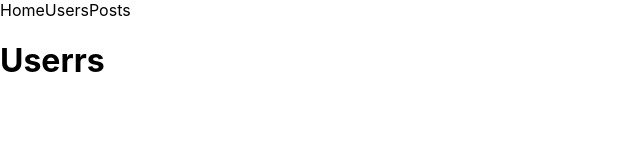
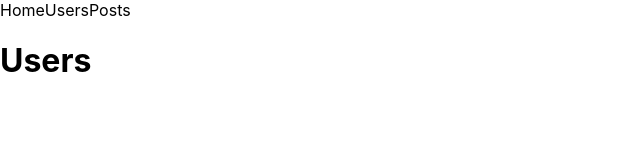
Before and after one commit to Juliandl88/Practica-App-NextJS, a Next.js app: page /users in a window 1280 px wide. Shown: the top 160 px of the page, without its empty margins (0-640 px from the left). Built offline with nearby package versions, Linux system fonts and the light colour scheme.

Commit message:
rutas dinamicas

```diff
--- a/pages/users/index.js
+++ b/pages/users/index.js
@@ -5,7 +5,7 @@ function Users() {
 
     <div>
     <Navbar/>
-    <h1>Userrs</h1>
+    <h1>Users</h1>
     </div>
   )
 }
```
